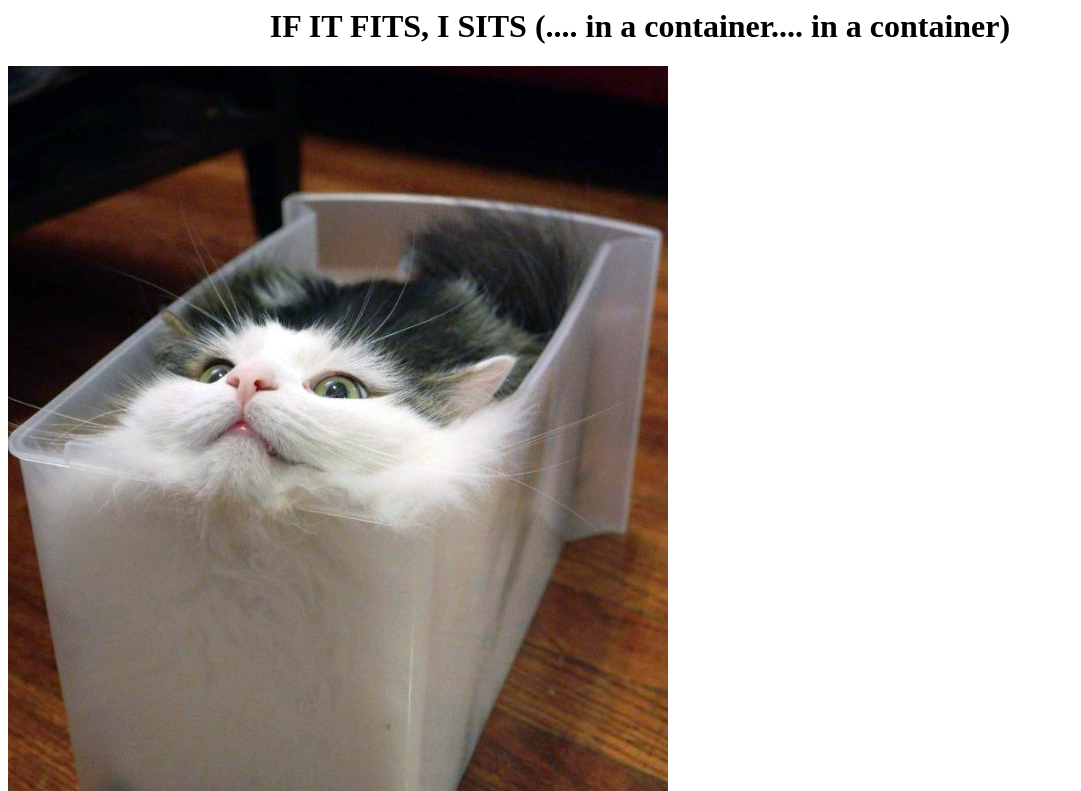
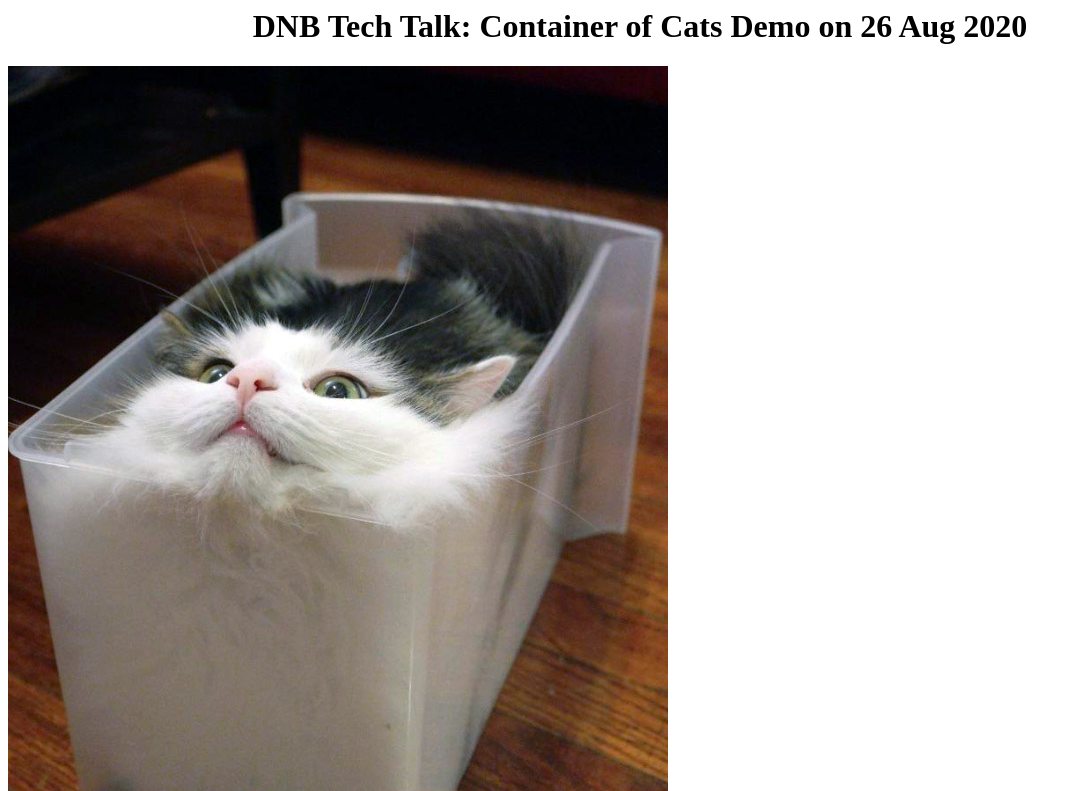
Before and after one commit to cruzantony/container, a plain HTML site: page index.html in a window 1280 px wide. Shown: the top 791 px of the page, without its empty margins (0-1081 px from the left). Drawn offline with Linux system fonts and the light colour scheme.

Commit message:
changes to index.html

```diff
--- a/index.html
+++ b/index.html
@@ -3,7 +3,7 @@
 		<title> Container of cats </title>
 	</head>
 	<body>
-		<center><h1> IF IT FITS, I SITS (.... in a container.... in a container) </h1></center>
+		<center><h1> DNB Tech Talk: Container of Cats Demo on 26 Aug 2020 </h1></center>
 
 		<section id="photos">
 			<img src="containerandcat1.jpg" alt="container and a cat">
```
